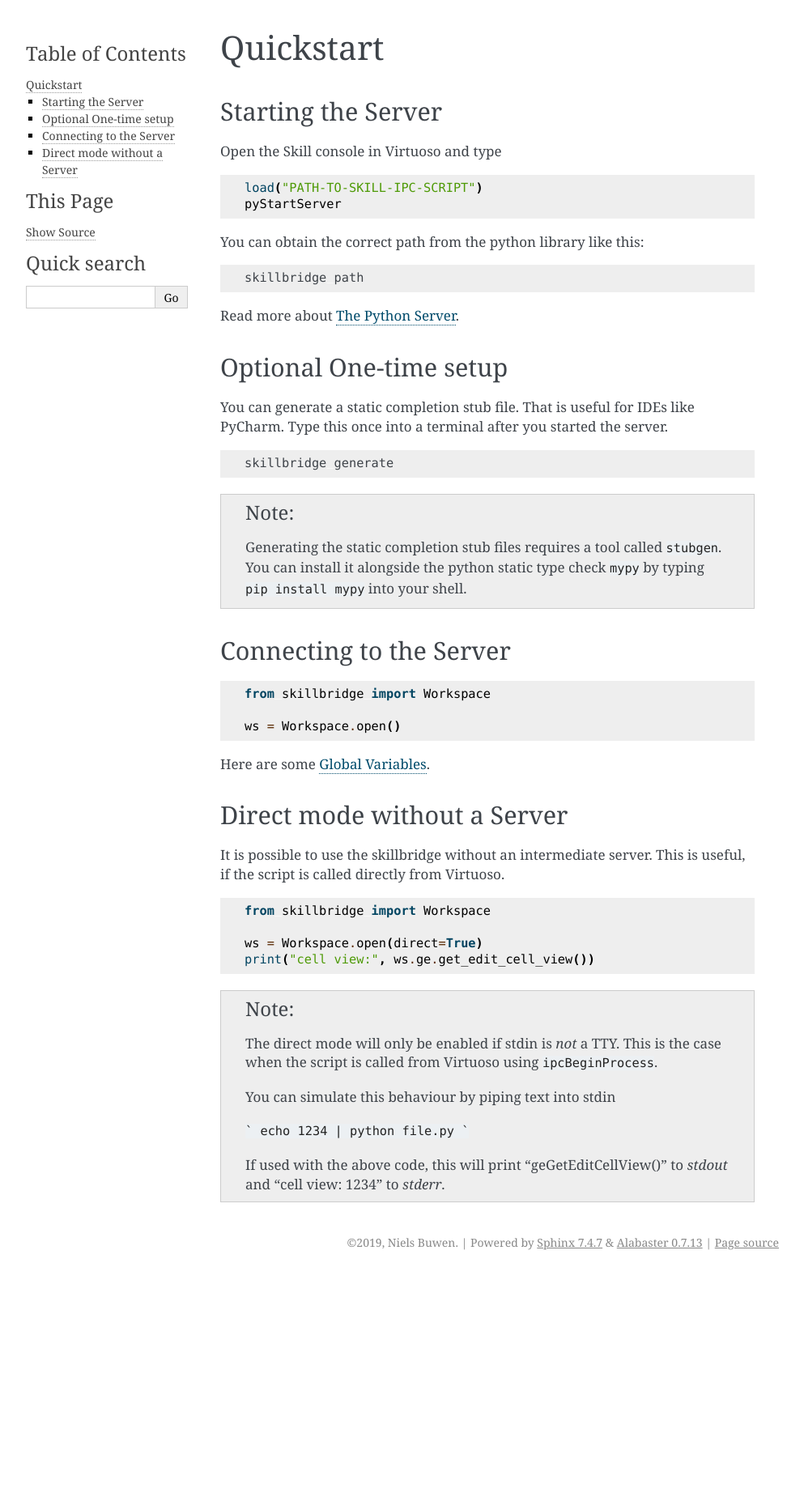
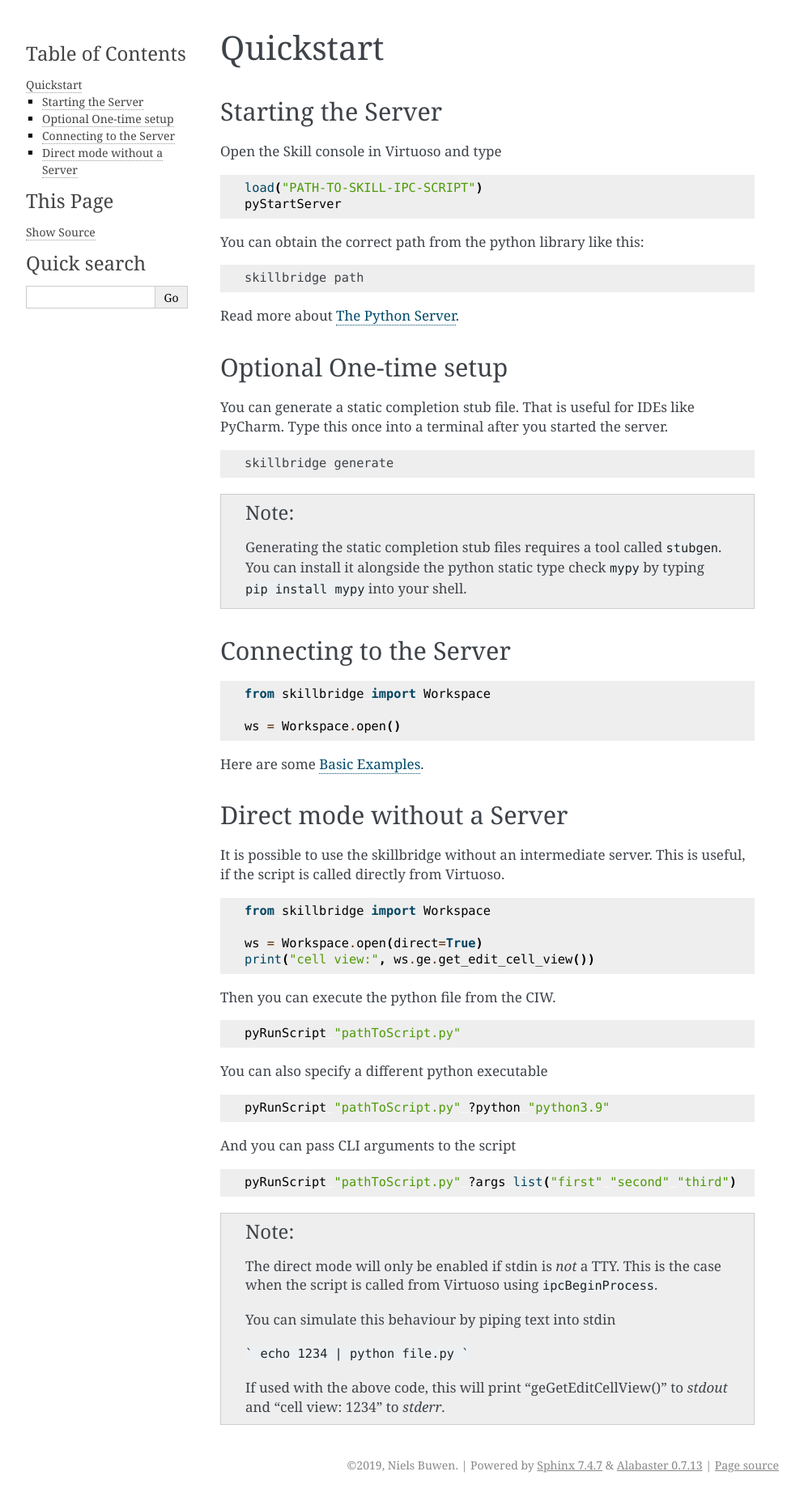
Before and after one commit to unihd-cag/skillbridge, a Sphinx documentation site: the page built from docs/usage/quickstart.rst, in a window 1280 px wide. Shown: the whole page at 81% size, without its empty margins (148-1141 px from the left). Built offline with Sphinx 7.4.7, drawn with Linux system fonts in a browser that asks for light colours; before the commit the page ends 1574 px from its top, so only the background shows below that.

Commit message:
Add direct mode docs

```diff
--- a/docs/examples/globals.rst
+++ b/docs/examples/globals.rst
@@ -1,4 +1,4 @@
-.. _basic:
+.. _globals:
 
 Global Variables
 ================
--- a/docs/usage/quickstart.rst
+++ b/docs/usage/quickstart.rst
@@ -67,6 +67,24 @@
     ws = Workspace.open(direct=True)
     print("cell view:", ws.ge.get_edit_cell_view())
 
+Then you can execute the python file from the CIW.
+
+.. code-block:: lisp
+
+    pyRunScript "pathToScript.py"
+
+You can also specify a different python executable
+
+.. code-block:: lisp
+
+    pyRunScript "pathToScript.py" ?python "python3.9"
+
+And you can pass CLI arguments to the script
+
+.. code-block:: lisp
+
+    pyRunScript "pathToScript.py" ?args list("first" "second" "third")
+
 .. note::
 
     The direct mode will only be enabled if stdin is *not* a TTY. This is the case when the
```
